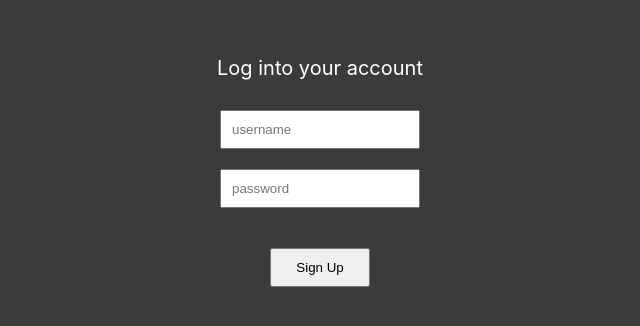
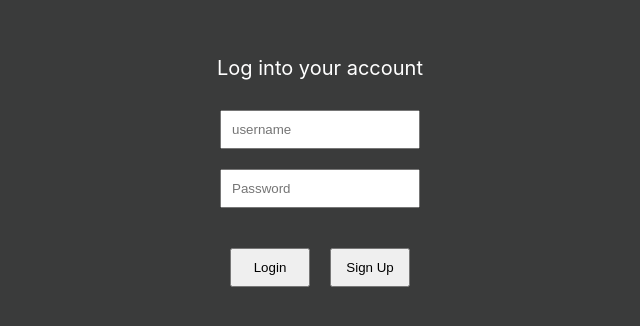
Before and after one commit to cs35l-group/csco, a React (Create React App) app: page / in a window 1280 px wide. Shown: the part 112-438 px from the top of the page, without its empty margins (320-960 px from the left). Built offline with nearby package versions, Linux system fonts and the light colour scheme.

Commit message:
signup and login duality
Added separate functionality for signup and login buttons on login page and made password field dots instead of letters

```diff
--- a/src/pages/Login.css
+++ b/src/pages/Login.css
@@ -2,32 +2,18 @@ body{
     background-color: #3a3b3b;
   }
 
-  .Login-top{
+  .Login-section{
     margin-top: 150px;
-  }
-
-  .login-header{
-    margin: auto;
     text-align: center;
-  }
-
-  .login-header p{
-    font-size: 20px;
-  }
-
-  .Login-section{
-    display: flex;
-    flex-direction: column;
-    text-align: center;
-  }
-
-  button[type=submit]{
-    margin: auto;
-    width: 100px;
   }
 
   .form-row{
     margin-bottom: 15px;
+  }
+
+  button[type=submit]{
+    margin: 0px 10px 10px 10px;
+    width: 80px;
   }
 
   input {
@@ -35,8 +21,13 @@ body{
     padding: 10px;
     box-sizing: border-box;
     margin-bottom: 5px;
+    /* text-transform: lowercase; */
+  }
+
+  .user-input {
     text-transform: lowercase;
   }
+
 
   button {
     width: 200px;
--- a/src/pages/Login.js
+++ b/src/pages/Login.js
@@ -10,87 +10,87 @@ function Login() {
 
   let navigate = useNavigate();
 
-  // const handleLoginSubmit = (event) => {
-  //   event.preventDefault();
-  //   if (username == "" || password == "") {
-  //     console.log("Username and password fields cannot be blank")
-  //     return;
-  //   }
-  //   fetch('http://localhost:4000/api/logins', {
-  //     method: 'GET',
-  //     headers: {
-  //       'Content-Type': 'application/json',
-  //     },
-  //     body: JSON.stringify({ username, password }),
-  //   })
-  //   .then(response => response.json())
-  //   .then(data => {
-  //     console.log('User logged in!:', data)
-  //     navigate('/home')
-  //   })
-  //   .catch(error => console.error('Error signing up:', error));
-  // };
-
-  const handleSignUpSubmit = (event) => {
+  const handleLoginSubmit = (event) => {
     event.preventDefault();
     if (username == "" || password == "") {
-      console.log("Username and password fields cannot be blank")
+      alert("Username and password fields cannot be blank")
       return;
     }
+    const login_type = "LOGIN"
+
     fetch('http://localhost:4000/api/logins', {
       method: 'POST',
       headers: {
         'Content-Type': 'application/json',
       },
-      body: JSON.stringify({ username, password }),
+      body: JSON.stringify({ username, password, login_type }),
     })
-    .then(response => {
-      if (response.ok){
-        const data = response.json();
-        console.log('User signed up!:', data)
+    .then(async response => {
+      const data = await response.json();
+      if (response.ok) {
+        console.log("User logged in! ", data)
         navigate('/home')
+        return;
+      } else {
+        alert(data.message)
       }
-      else{
-        alert("USERNAME EXISTS")
+    })
+    .catch(err => console.error('Error signing up:', err));
+  };
+
+  const handleSignUpSubmit = (event) => {
+    event.preventDefault();
+    if (username == "" || password == "") {
+      alert("Username and password fields cannot be blank")
+      return;
+    }
+    const login_type = "SIGNUP"
+    fetch('http://localhost:4000/api/logins', {
+      method: 'POST',
+      headers: {
+        'Content-Type': 'application/json',
+      },
+      body: JSON.stringify({ username, password, login_type }),
+    })
+    .then(async response => {
+      const data = await response.json();
+      if (response.ok) {
+        console.log("User signed up! ", data)
+        navigate('/home')
+        return;
+      } else {
+        alert(data.message)
       }
     })
     .catch(err => console.error('Error signing up:', err));
   };
 
   return (
-    <div className="Login-top">
-      {/* <header className="login-header">
-        <h1>
-          CSCO
-        </h1>
+    <div className="Login-section">
       <p>Log into your account</p>
-      </header> */}
-      <p>Log into your account</p>
-      <div className='Login-section'>
       <form>
         <div className="form-row">
           <input
+            className='user-input'
             type="text"
             value={username}
             onChange={e => setUsername(e.target.value)}
             placeholder="Username"
           />
         </div>
-
         <div className="form-row">
           <input
-              type="text"
+            className='password-input'
+            type="password"
             value={password}
             onChange={e => setPassword(e.target.value)}
             placeholder="Password"
           />
         </div>
       </form>
-        {/* <button className="LoginButton" type="submit" onClick={handleLoginSubmit}>Login</button> */}
+      <div className="login-buttons">
+        <button className="LoginButton" type="submit" onClick={handleLoginSubmit}>Login</button>
         <button className="SignUpButton" type="submit" onClick={handleSignUpSubmit}>Sign Up</button>
-
-
-
       </div>
     </div>
   );
```
Lines whose indentation alone changed are shown as unchanged.
